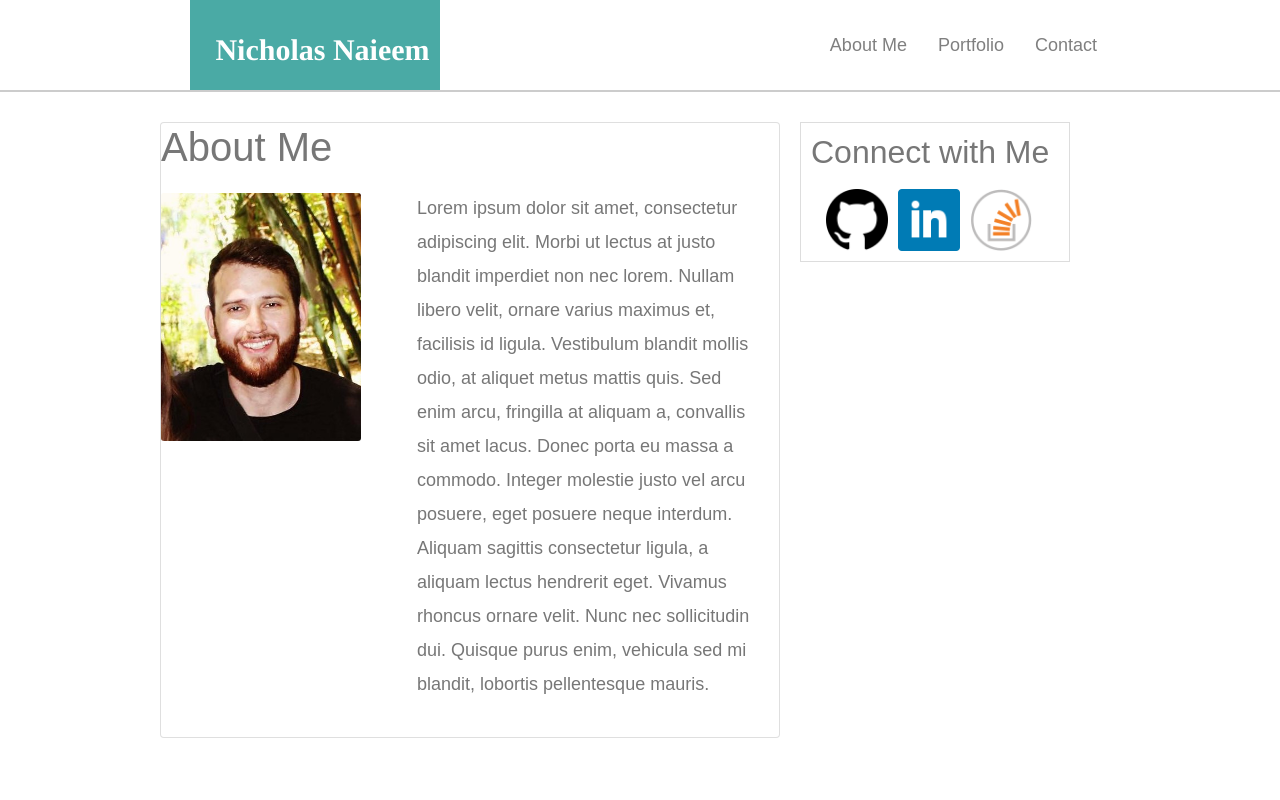
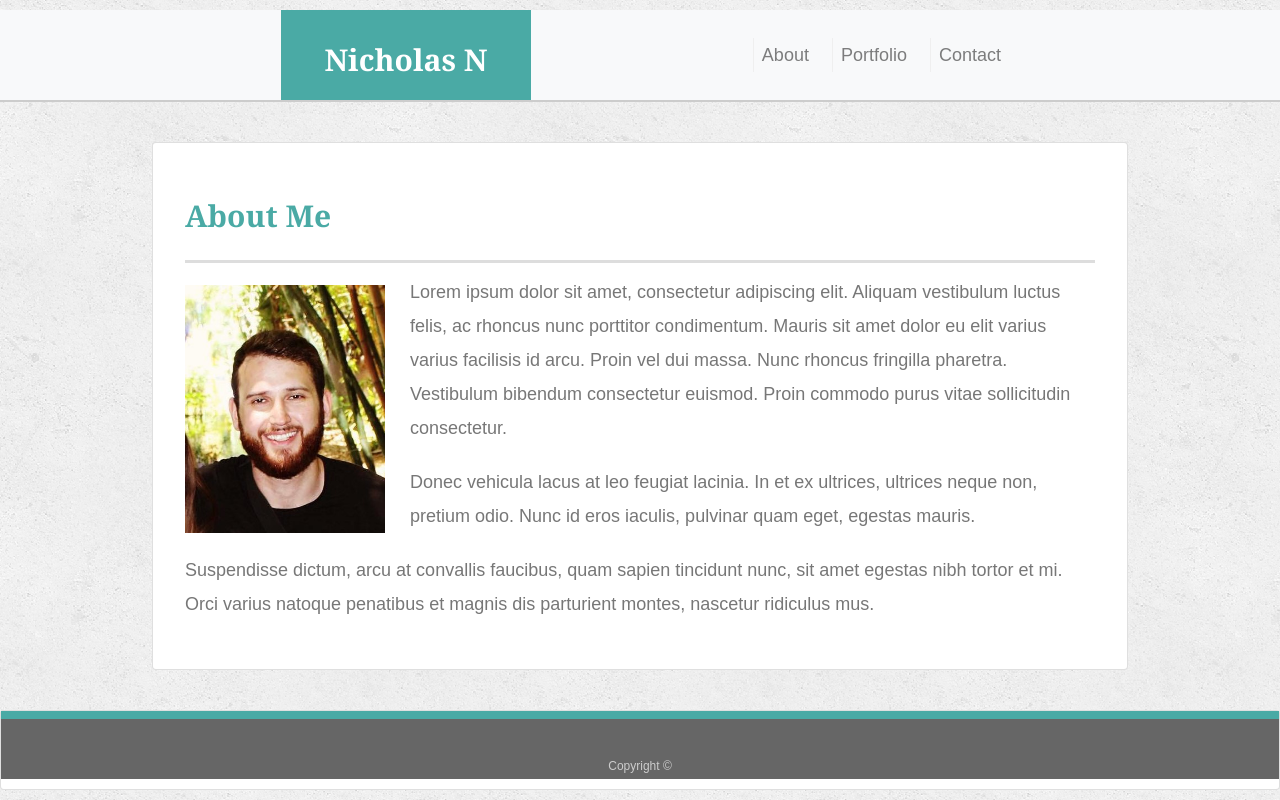
Before and after one commit to nnaieem/Bootstrap-Portfolio, a plain HTML site: page index.html in a window 1280 px wide. Drawn offline with nearby package versions, Linux system fonts and the light colour scheme.

Commit message:
About page complete

```diff
--- /dev/null
+++ b/assets/css/style3.css
@@ -0,0 +1,142 @@
+body {
+  font-family: Arial, "Helvetica Neue", Helvetica, sans-serif;
+  font-size: 18px;
+  line-height: 34px;
+  color: #777777;
+  background: url("../images/concrete_seamless.png");
+}
+
+* {
+  box-sizing: border-box;
+}
+
+.footer {
+  padding: 30px 0;
+  clear: both;
+  font-size: 12px;
+  color: #ffffff;
+  color: #cccccc;
+  text-align: center;
+  background: #666666;
+  border-top: 8px solid #4aaaa5;
+  height: 50px;
+  width: 100%;
+  margin-bottom: 10px;
+}
+
+
+
+
+.main-section {
+  float: left;
+  width: 100%;
+  max-width: 960px;
+  padding: 30px;
+  margin: 0 0 40px;
+  background: #ffffff;
+  border: 1px solid #dddddd;
+}
+
+.card {
+    margin: 0 auto;
+    float: none;
+    margin-bottom: 40px;
+}
+
+.card-body {
+    padding: 3rem 2rem;
+}
+
+.auth-image {
+  float: left;
+  width: 200px;
+  height: auto;
+  margin-top: 10px;
+  margin-right: 25px;
+}
+
+h1,
+h2,
+h3,
+p {
+  margin-bottom: 20px;
+}
+
+p:last-child {
+  margin-bottom: 0;
+}
+
+h1,
+h2,
+h3 {
+  font-family: Georgia, Times, "Times New Roman", serif;
+  font-weight: 700;
+  color: #4aaaa5;
+}
+
+h1 {
+  padding-bottom: 20px;
+  font-size: 30px;
+  line-height: 49px;
+  border-bottom: 3px solid #dddddd;
+}
+
+h2,
+h3 {
+  font-size: 22px;
+}
+
+#masthead {
+  /* position: fixed; */
+  z-index: 99;
+  width: 100%;
+  margin: 10px 0 40px;
+  overflow: auto;
+  color: #ffffff;
+  background: #ffffff;
+  border-bottom: 2px solid #cccccc;
+}
+
+#logo {
+  float: left;
+  margin-left: 265px;
+  width: 250px;
+  height: 90px;
+  font-family: Georgia, Times, "Times New Roman", serif;
+  font-size: 30px;
+  font-weight: 700;
+  line-height: 90px;
+  color: #ffffff;
+  text-align: center;
+  text-decoration: none;
+  background: #4aaaa5;
+}
+
+#main-container {
+  width: 100%;
+  max-width: 960px;
+  margin: 0 auto;
+  clear: both;
+}
+
+.navbar {
+    padding: 0 1rem;
+}
+
+.navbar-nav {
+    margin-right: 255px;
+}
+
+.nav-link {
+    display: inline-block;
+    padding-left: 15px;
+    margin-left: 15px;
+     line-height: 18px;
+    color: #999;
+     text-decoration: none;
+    /* border-left: 1px solid #efefef; */
+}
+
+li a {
+    border-left: 1px solid #efefef;
+}
--- a/index.html
+++ b/index.html
@@ -3,16 +3,16 @@
 <head>
     <meta charset="UTF-8">
     <title>About Me</title>
+    <link rel="stylesheet" href="assets/css/reset.css">
     <link rel="stylesheet" href="https://maxcdn.bootstrapcdn.com/bootstrap/4.0.0/css/bootstrap.min.css"
         integrity="sha384-Gn5384xqQ1aoWXA+058RXPxPg6fy4IWvTNh0E263XmFcJlSAwiGgFAW/dAiS6JXm" crossorigin="anonymous">
-    <link rel="stylesheet" href="assets/css/style.css">
+    <link rel="stylesheet" href="assets/css/style3.css">
 </head>
 <body>
-    <!-- TOP NAV BAR -->
-    <div id="masthead">
-        <div class="container">
-            <nav class="navbar navbar-expand-lg navbar-light">
-                <a class="navbar-brand" href="#">Nicholas Naieem</a>
+
+    <!-- This is the nav bar -->
+        <nav class="navbar navbar-expand-lg navbar-light bg-light" class="container" id="masthead">
+                <a class="navbar-brand" id="logo" href="#">Nicholas N</a>
                 <button class="navbar-toggler" type="button" data-toggle="collapse" data-target="#navbarSupportedContent"
                     aria-controls="navbarSupportedContent" aria-expanded="false" aria-label="Toggle navigation">
                     <span class="navbar-toggler-icon"></span>
@@ -20,64 +20,53 @@
 
                 <div class="collapse navbar-collapse" id="navbarSupportedContent">
                     <ul class="navbar-nav ml-auto">
-                        <li class="nav-item"><a class="nav-link" href="index.html">About Me</a></li>
-                        <li class="nav-item"><a class="nav-link" href="portfolio.html">Portfolio</a></li>
-                        <li class="nav-item"><a class="nav-link" href="contact.html">Contact</a></li>
+                        <li class="nav-item">
+                            <a class="nav-link" class="no-border" href="index.html">About</a>
+                        </li>
+
+                        <li class="nav-item">
+                            <a class="nav-link" href="portfolio.html">Portfolio</a>
+                        </li>
+
+                        <li class="nav-item">
+                            <a class="nav-link" href="contact.html">Contact</a>
+                        </li>
                     </ul>
                 </div>
-            </nav>
-        </div>
-    </div>
+        </nav>
 
-    <!-- MAIN SECTION -->
-    <div class="container">
-        <div class="row">
-            <div class="col-sm-8">
-                <!-- <h1>About Me</h1> -->
-                <div class="row">
-                    <!-- <h1 class="card-title">About Me</h1> -->
-                    <div class="card mb-3" style="max-width: 620px;">
-                        <div class="row no-gutters">
-                            <div class="col-md-4">
-                                <h1 class="card-title">About Me</h1>
-                                <img src="assets/images/faceshot.jpg" class="card-img" alt="...">
-                            </div>
-                            <div class="col-md-8">
-                                <br>
-                                <br>
-                                <div class="card-body">
-                                    <p class="card-text">Lorem ipsum dolor sit amet, consectetur adipiscing elit. Morbi ut lectus at justo blandit imperdiet non nec lorem.
-                                    Nullam libero velit, ornare varius maximus et, facilisis id ligula. Vestibulum blandit mollis odio, at aliquet metus
-                                    mattis quis. Sed enim arcu, fringilla at aliquam a, convallis sit amet lacus. Donec porta eu massa a commodo. Integer
-                                    molestie justo vel arcu posuere, eget posuere neque interdum. Aliquam sagittis consectetur ligula, a aliquam lectus
-                                    hendrerit eget. Vivamus rhoncus ornare velit. Nunc nec sollicitudin dui. Quisque purus enim, vehicula sed mi blandit,
-                                    lobortis pellentesque mauris.</p>
+        <div class="card" style="width: 61rem;">
+            <div class="card-body">
+                <h1 class="card-title">About Me</h1>
 
-                                    <p class="card-text"><small class="text-muted"></small></p>
-                                </div>
-                            </div>
-                        </div>
-                    </div>
+                <img src="assets/images/faceshot.jpg" class="auth-image" alt="Your Name">
 
-                </div>
-            </div>
+                <p class="card-text">Lorem ipsum dolor sit amet, consectetur adipiscing elit. Aliquam vestibulum luctus felis, ac rhoncus nunc porttitor
+                condimentum. Mauris sit amet dolor eu elit varius varius facilisis id arcu. Proin vel dui massa. Nunc rhoncus fringilla
+                pharetra. Vestibulum bibendum consectetur euismod. Proin commodo purus vitae sollicitudin consectetur.</p>
 
-            <div class="col-sm-4">
-                <div class="row">
-                    <section class="sidebar">
+                <p class="card-text">Donec vehicula lacus at leo feugiat lacinia. In et ex ultrices, ultrices neque non, pretium odio. Nunc id eros iaculis,
+                pulvinar quam eget, egestas mauris.</p>
 
-                        <h2>Connect with Me</h2>
-
-                        <div class="col">
-                            <img src="assets/images/iconfinder_mark-github_298822.png"  class="social" alt="Github">
-                            <img src="assets/images/iconfinder_square-linkedin_317725.png"  class="social" alt="LinkedIn">
-                            <img src="assets/images/iconfinder_stackoverflow_1220302.png"  class="social" alt="Stackoverflow">
-                        </div>
-
-                    </section>
+                <p class="card-text">Suspendisse dictum, arcu at convallis faucibus, quam sapien tincidunt nunc, sit amet egestas nibh tortor et mi. Orci
+                varius natoque penatibus et magnis dis parturient montes, nascetur ridiculus mus.</p>
             </div>
         </div>
-    </div>
+
+        <div class="card" style="margin-bottom: 0;">
+            <div class="footer">
+                Copyright &copy;
+                <!-- <div class="card-body">
+                    <blockquote class="blockquote mb-0">
+
+
+                    </blockquote>
+                </div> -->
+            </div>
+        </div>
+
+
+
 
 </body>
 </html>
```
Also changed, not shown: recommended-homework-solution/contact.html (+1 -1 lines), recommended-homework-solution/index.html (+2 -2 lines), recommended-homework-solution/portfolio.html (+1 -1 lines), assets/images/concrete_seamless.png (added), recommended-homework-solution/assets/images/faceshot.jpg (added).
